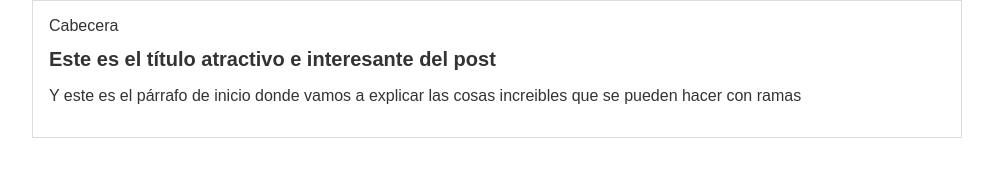
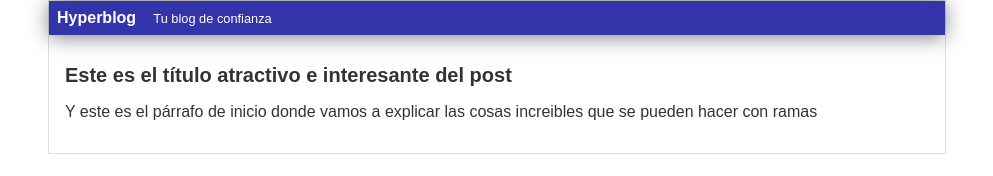
Before and after one commit to mfavmarshall/hyperblog, a plain HTML site: page index.html in a window 1280 px wide. Shown: the whole page, without its empty margins (143-1136 px from the left). Drawn offline with Linux system fonts and the light colour scheme.

Commit message:
finalizada la cabecera con diseño azul

```diff
--- a/css/estilos.css
+++ b/css/estilos.css
@@ -8,10 +8,28 @@ body
     padding: 0;
 }
 
+#cabecera
+{
+    background: #33A;
+    box-shadow: 0px 2px 20px 0px rgba(0,0,0,0.5);
+    color: white;
+    font-weight: bold;
+    margin: 0;
+    padding: 0.5em;
+
+}
+
+#cabecera #tagline
+{
+    padding: 0 0 0 1em;
+    font-weight: normal;
+    font-size: 0.8em;
+}
+
 #container
 {
     width: 70%;
-    padding: 1em;
+    padding: 0;
     text-align: left;
     border: 1px solid #DDD;
     margin: 0 auto;
@@ -22,3 +40,8 @@ body
     font-size: 20px;
 
 }
+
+#post
+{
+    padding: 1em;
+}
--- a/index.html
+++ b/index.html
@@ -6,7 +6,8 @@
     <body>
         <div id="container">
             <div id="cabecera">
-                Cabecera
+                Hyperblog
+                <span id="tagline">Tu blog de confianza</span>
             </div>
             <div id="post">
                 <h1>Este es el título atractivo
```
